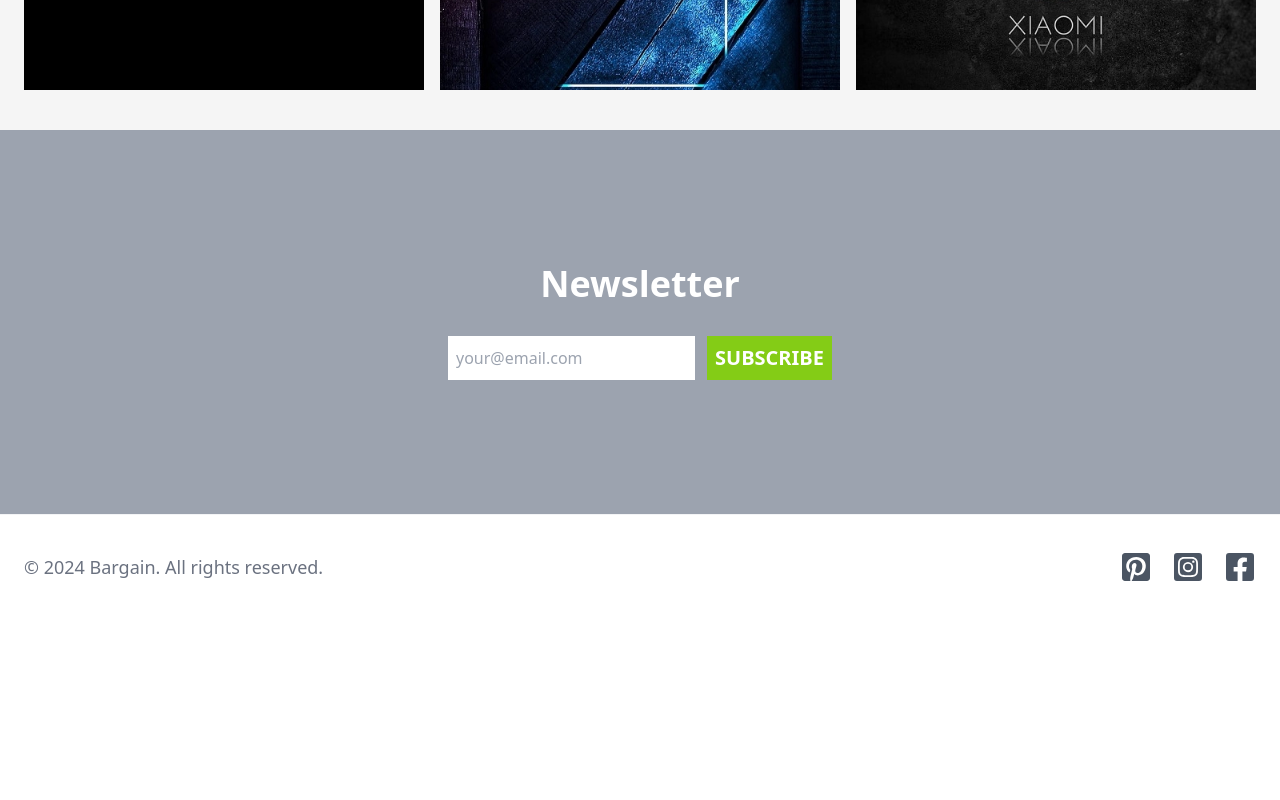
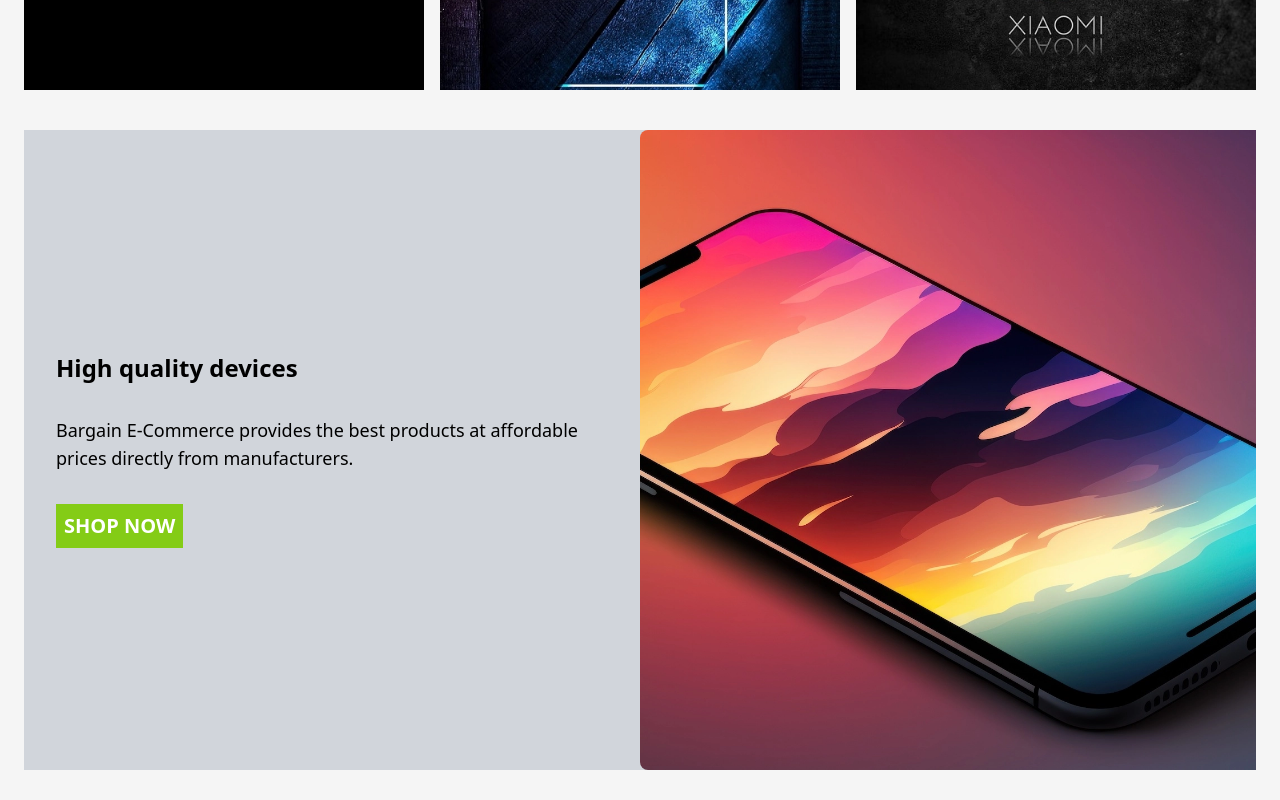
Before and after one commit to MattFvnDev/E_Bargain, a React (Vite) app: page / in a window 1280 px wide. Shown: the part 540-1340 px from the top of the page. Before the commit the page ends 1159 px from the top, so only its background shows below. Built offline with nearby package versions, Linux system fonts and the light colour scheme.

Commit message:
Developing Banner UI

```diff
--- a/src/assets/index.js
+++ b/src/assets/index.js
@@ -51,6 +51,7 @@ import Xiaomi from "./hero/Xiaomi.webp"
 import OnePlus from "./hero/OnePlus.webp"
 import Samsung from "./hero/Samsung.webp"
 import Apple from "./hero/Apple.webp"
+import Phone from "./banner/Phone1.webp"
 
 export {
   logo,
@@ -106,4 +107,5 @@ export {
   Samsung,
   OnePlus,
   Apple,
+  Phone,
 }
--- /dev/null
+++ b/src/components/Banner.jsx
@@ -0,0 +1,33 @@
+import React from "react"
+import { Link } from "react-router-dom"
+
+const Banner = ({ title, text, img }) => {
+  return (
+    <section className="pb-40">
+      <div className="max-w-screen-lg lg:max-w-screen-2xl mx-auto px-6">
+        <div className="flex h-[40rem] justify-between overflow-hidden">
+          <div className="w-full px-8 justify-center flex flex-col text-start sm:w-1/2 bg-gray-300">
+            <div className="w-full text-start justify-center flex flex-col">
+              <h2 className="text-2xl font-semibold mb-8">{title}</h2>
+              <p className="text-lg">{text}</p>
+              <Link onClick={() => window.scrollTo(0, 0)} to="products">
+                <button className="mt-8 cursor-pointer font-semibold uppercase border-lime-500 p-2 text-xl bg-lime-500 hover:scale-110 focus:ring-4 focus:ring-opacity-50 focus:ring-lime-500 text-white ease-in-out duration-300">
+                  Shop now
+                </button>
+              </Link>
+            </div>
+          </div>
+          <div className="hidden sm:flex sm:w-1/2 bg-gray-300">
+            <img
+              src={img}
+              alt="Banner"
+              className="h-full w-full object-cover rounded-tl-lg rounded-bl-lg"
+            />
+          </div>
+        </div>
+      </div>
+    </section>
+  )
+}
+
+export default Banner
--- a/src/components/index.js
+++ b/src/components/index.js
@@ -9,6 +9,7 @@ import SmallImages from "./SmallImages"
 import TechSpecs from "./TechSpecs"
 import Newsletter from "./Newsletter"
 import Hero from "./Hero"
+import Banner from "./Banner"
 
 export {
   Header,
@@ -21,5 +22,6 @@ export {
   SmallImages,
   TechSpecs,
   Newsletter,
-  Hero
+  Hero,
+  Banner
 }
--- a/src/pages/Home.jsx
+++ b/src/pages/Home.jsx
@@ -1,10 +1,16 @@
-import React from 'react'
-import { Hero } from '../components'
+import React from "react"
+import { Banner, Hero } from "../components"
+import { Phone } from "../assets"
 
 const Home = () => {
   return (
     <div>
-    <Hero/>
+      <Hero />
+      <Banner
+        title="High quality devices"
+        text="Bargain E-Commerce provides the best products at affordable prices directly from manufacturers."
+        img={Phone}
+      />
     </div>
   )
 }
```
Also changed, not shown: src/assets/banner/Phone1.webp (added), src/assets/smartphones/Huawei/Huawei Mate 50 Pro/HUAWEI Mate 50 Pro FB.webp.
